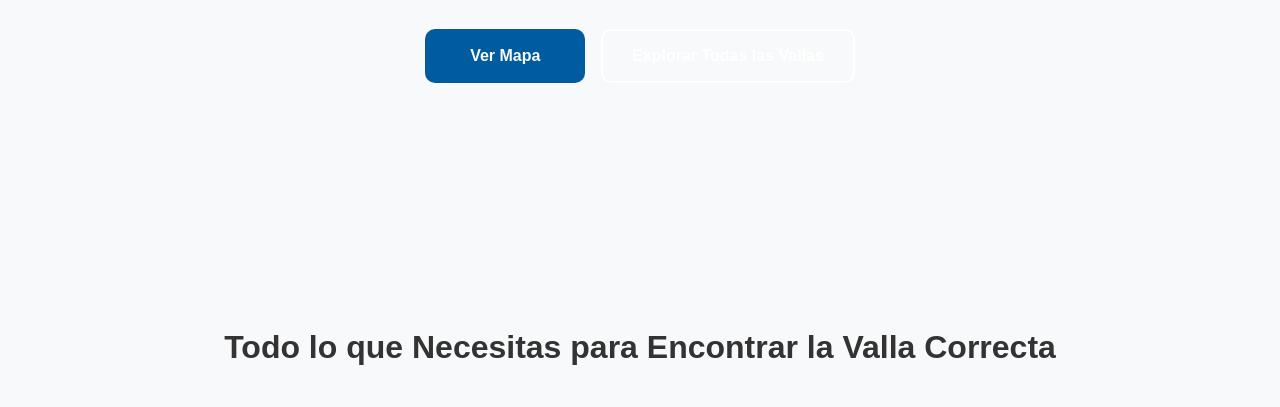
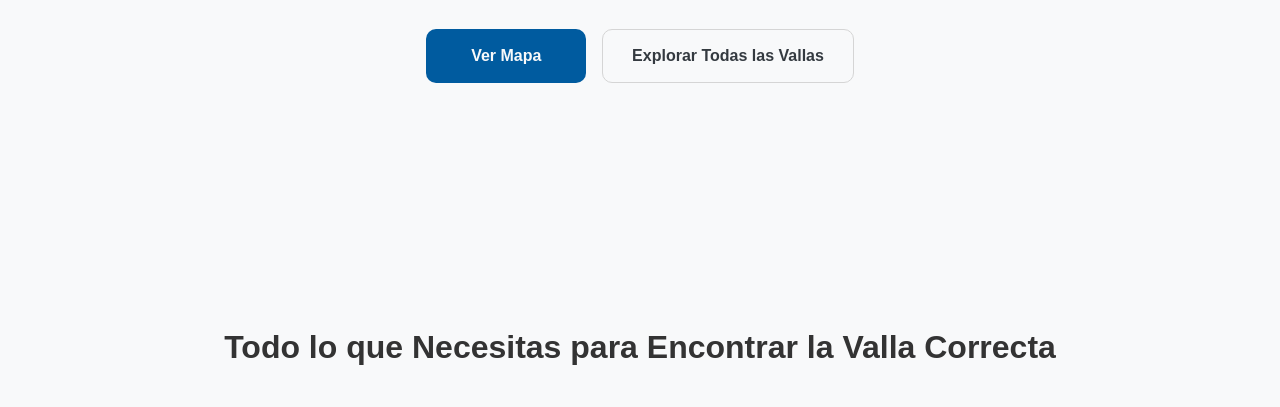
Before and after one commit to Aldor2000/UbicaVallasProyecto, a plain HTML site: page index.html in a window 1280 px wide. Shown: the part 393-800 px from the top of the page. Drawn offline with Linux system fonts and the light colour scheme.

Commit message:
arregle unos problemas de boton en index

```diff
--- a/styles.css
+++ b/styles.css
@@ -387,14 +387,14 @@ header{
 }
 
 .btn.primary:hover {
-  background-color: #f0f0f0;
+
   transform: translateY(-2px);
 }
 
 .btn.outline {
-  background-color: transparent;
-  color: white;
-  border: 2px solid white;
+  background-color: var(--light-color);
+  color: var(--dark-color);
+  border: 1px solid rgb(213, 213, 213);
 }
 
 .btn.outline:hover {
```
